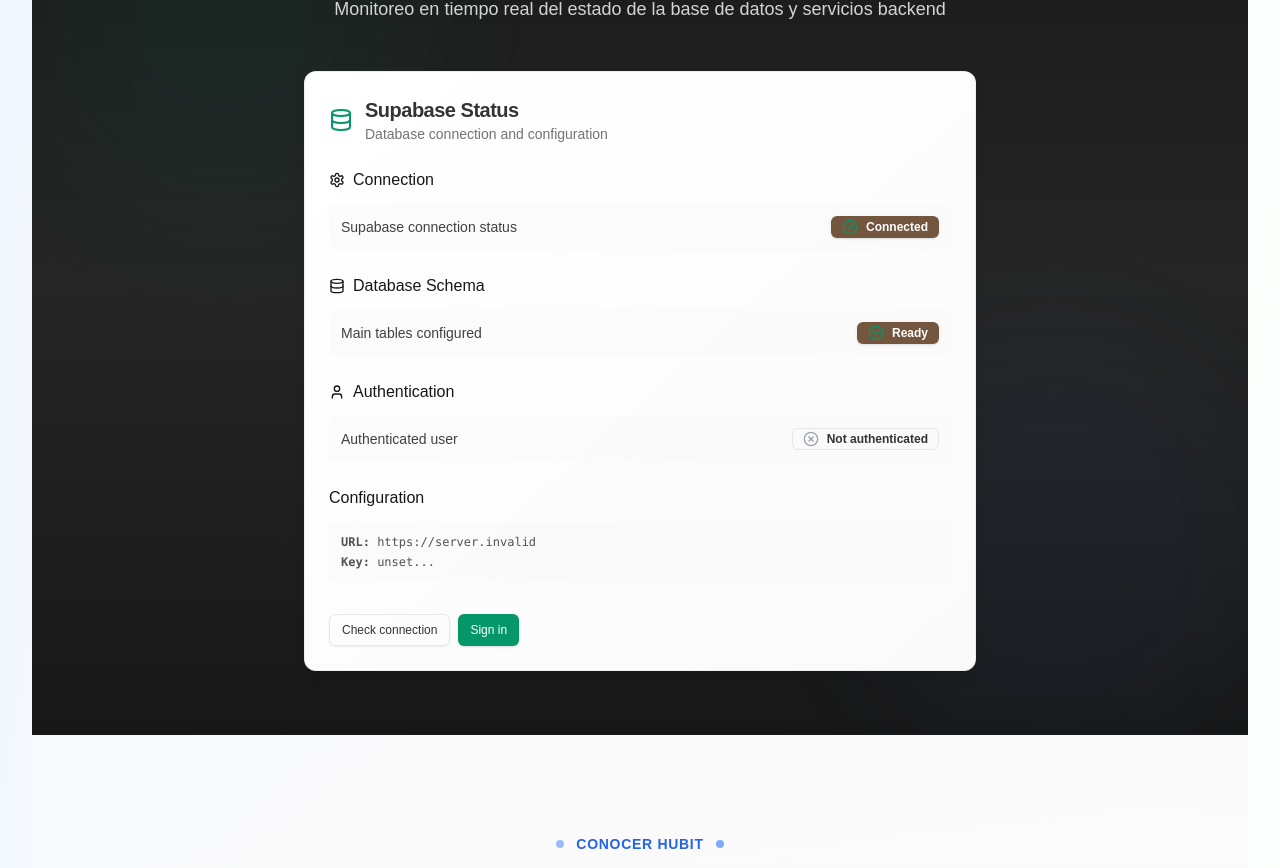
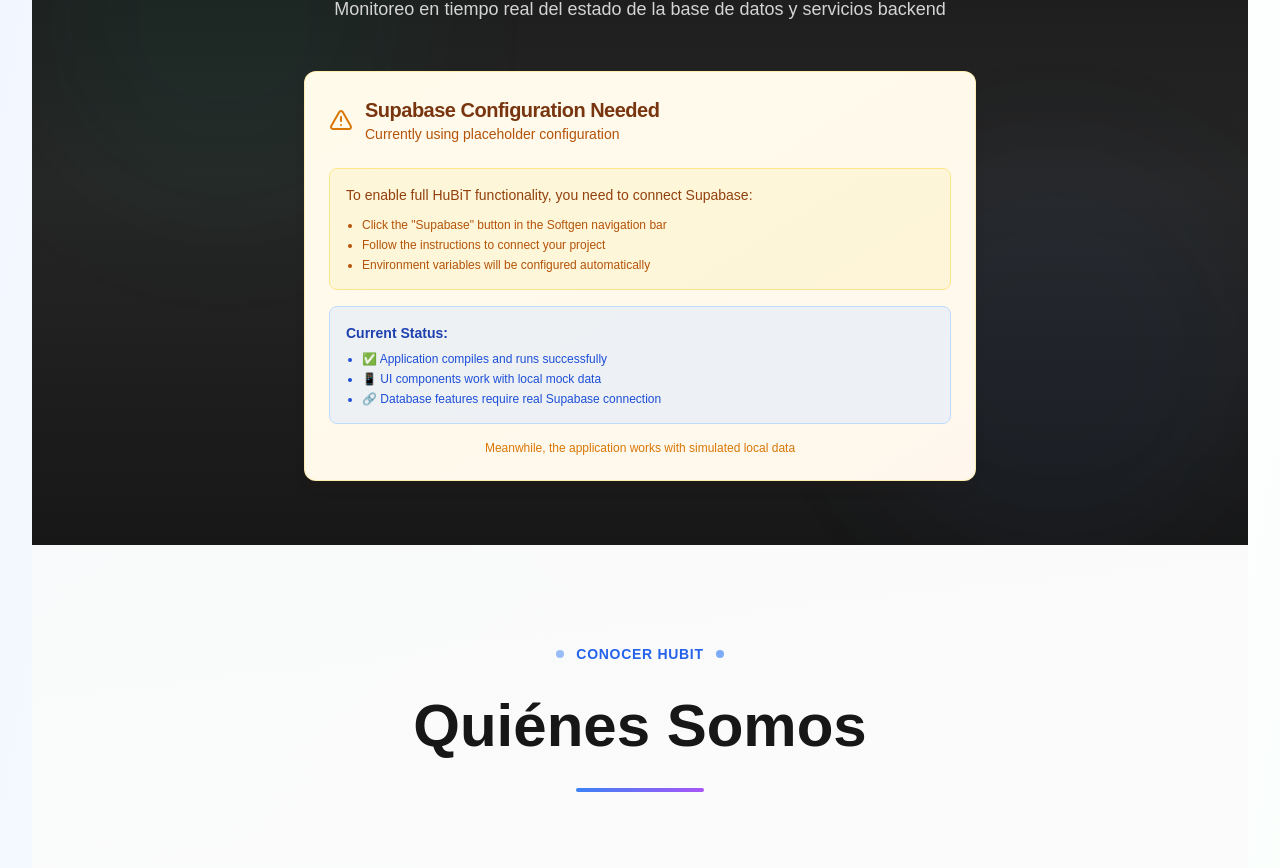
Before and after one commit to Hubit85/HubitApp, a Next.js app: page / in a window 1280 px wide. Shown: the part 1100-1968 px from the top of the page. Built offline with nearby package versions, Linux system fonts and the light colour scheme; no server answers; the database is empty.

Commit message:
fix(supabase): Update database types to resolve compilation errors

```diff
--- a/src/components/SupabaseStatus.tsx
+++ b/src/components/SupabaseStatus.tsx
@@ -3,7 +3,7 @@
 import { Badge } from "@/components/ui/badge";
 import { Button } from "@/components/ui/button";
 import { CheckCircle, XCircle, Loader2, Database, User, Settings, AlertTriangle } from "lucide-react";
-import { useState, useEffect } from "react";
+import { useState, useEffect, useCallback } from "react";
 import { supabase, isSupabaseConfigured } from "@/integrations/supabase/client";
 
 export default function SupabaseStatus() {
@@ -11,81 +11,74 @@
   const [connectionStatus, setConnectionStatus] = useState<'checking' | 'connected' | 'error' | 'placeholder'>('checking');
   const [dbStatus, setDbStatus] = useState<'checking' | 'ready' | 'error' | 'placeholder'>('checking');
 
-  // Check if we're using placeholder configuration
-  const isPlaceholderConfig = process.env.NEXT_PUBLIC_SUPABASE_URL?.includes('placeholder-project') ||
-                             process.env.NEXT_PUBLIC_SUPABASE_ANON_KEY?.includes('placeholder') ||
-                             !isSupabaseConfigured();
+  const configured = isSupabaseConfigured();
+
+  const checkConnection = useCallback(async (): Promise<boolean> => {
+    if (!configured) {
+      return false;
+    }
+    try {
+      const timeoutPromise = new Promise<never>((_, reject) => setTimeout(() => reject(new Error('Connection timeout')), 5000));
+      const connectionPromise = supabase.from('profiles').select('id').limit(0);
+      const { error } = await Promise.race([connectionPromise, timeoutPromise]);
+      const connected = !error || error.code === 'PGRST116';
+      return connected;
+    } catch (error) {
+      console.warn('🚨 Connection check failed:', error);
+      return false;
+    }
+  }, [configured]);
+
+  const checkDatabaseTables = useCallback(async () => {
+    if (!configured) {
+      setDbStatus('placeholder');
+      return;
+    }
+    try {
+      setDbStatus('checking');
+      const timeoutPromise = new Promise<never>((_, reject) => setTimeout(() => reject(new Error('Database check timeout')), 8000));
+      const checksPromise = Promise.allSettled([
+        supabase.from('profiles').select('count', { count: 'exact' }).limit(1),
+        supabase.from('properties').select('count', { count: 'exact' }).limit(1),
+        supabase.from('budget_requests').select('count', { count: 'exact' }).limit(1),
+      ]);
+      const results = await Promise.race([checksPromise, timeoutPromise]);
+      const hasFailures = results.some((result: any) => {
+        if (result.status === 'rejected') return true;
+        if (result.status === 'fulfilled' && result.value.error) {
+          const acceptableErrors = ['PGRST116', 'PGRST103', '42501'];
+          return !acceptableErrors.includes(result.value.error.code);
+        }
+        return false;
+      });
+      setDbStatus(hasFailures ? 'error' : 'ready');
+    } catch (error) {
+      console.warn('⚠️ Database tables check exception:', error);
+      setDbStatus('error');
+    }
+  }, [configured]);
 
   useEffect(() => {
     let mounted = true;
     let checkInterval: NodeJS.Timeout;
 
-    const performConnectionCheck = async () => {
+    const runChecks = () => {
       if (!mounted) return;
-
-      // Skip network calls if using placeholder configuration
-      if (isPlaceholderConfig) {
-        if (mounted) {
-          setConnectionStatus('placeholder');
-        }
+      if (!configured) {
+        setConnectionStatus('placeholder');
+        setDbStatus('placeholder');
         return;
       }
-
-      try {
-        setConnectionStatus('checking');
-
-        const isConnected = await checkConnection();
-
-        if (mounted) {
-          setConnectionStatus(isConnected ? 'connected' : 'error');
-
-          // Only show errors in console if not placeholder
-          if (!isConnected) {
-            console.warn('⚠️ Supabase connection appears to be down');
-          } else if (connectionStatus === 'error' && isConnected) {
-            console.log('✅ Supabase connection restored');
-          }
-        }
-      } catch (error) {
-        console.warn('🔍 Connection check error:', error);
-        if (mounted) {
-          setConnectionStatus('error');
-        }
-      }
+      checkConnection().then(connected => {
+        if(mounted) setConnectionStatus(connected ? 'connected' : 'error');
+      });
+      checkDatabaseTables();
     };
 
-    const performDatabaseCheck = async () => {
-      if (!mounted) return;
+    runChecks();
 
-      // Skip network calls if using placeholder configuration
-      if (isPlaceholderConfig) {
-        if (mounted) {
-          setDbStatus('placeholder');
-        }
-        return;
-      }
-
-      try {
-        setDbStatus('checking');
-        await checkDatabaseTables();
-      } catch (error) {
-        console.warn('🔍 Database check error:', error);
-        if (mounted) {
-          setDbStatus('error');
-        }
-      }
-    };
-
-    // Initial checks
-    performConnectionCheck();
-    performDatabaseCheck();
-
-    // Set up periodic checks only if not using placeholder config
-    if (!isPlaceholderConfig) {
-      checkInterval = setInterval(() => {
-        performConnectionCheck();
-        performDatabaseCheck();
-      }, 30000);
+    if (configured) {
+      checkInterval = setInterval(runChecks, 30000);
     }
 
     return () => {
@@ -94,88 +87,7 @@
         clearInterval(checkInterval);
       }
     };
-  }, [isPlaceholderConfig]);
-
-  const checkConnection = async (): Promise<boolean> => {
-    // Don't make network calls to placeholder URLs
-    if (isPlaceholderConfig) {
-      return false;
-    }
-
-    try {
-      // Create a simple timeout promise
-      const timeoutPromise = new Promise((_, reject) => {
-        setTimeout(() => reject(new Error('Connection timeout')), 5000);
-      });
-
-      // Try a very lightweight query that doesn't depend on RLS
-      const connectionPromise = supabase
-        .from('profiles')
-        .select('id')
-        .limit(0);
-
-      const result = await Promise.race([connectionPromise, timeoutPromise]) as any;
-      const { error } = result;
-
-      // Connection is OK if no error or if it's just "no rows found"
-      const connected = !error || error.code === 'PGRST116';
-
-      console.log('🔗 Connection check result:', {
-        connected,
-        error: error?.message || 'none',
-        code: error?.code || 'none'
-      });
-
-      return connected;
-
-    } catch (error) {
-      console.warn('🚨 Connection check failed:', error);
-      return false;
-    }
-  };
-
-  const checkDatabaseTables = async () => {
-    // Don't make network calls to placeholder URLs
-    if (isPlaceholderConfig) {
-      setDbStatus('placeholder');
-      return;
-    }
-
-    try {
-      console.log('🔍 Checking database tables...');
-
-      // Create timeout for database checks
-      const timeoutPromise = new Promise((_, reject) => {
-        setTimeout(() => reject(new Error('Database check timeout')), 8000);
-      });
-
-      // Check if main tables exist by testing specific queries with better error handling
-      const checksPromise = Promise.allSettled([
-        supabase.from('profiles').select('count').limit(1),
-        supabase.from('properties').select('count').limit(1),
-        supabase.from('budget_requests').select('count').limit(1)
-      ]);
-
-      const checks = await Promise.race([checksPromise, timeoutPromise]) as any;
-
-      const hasFailures = checks.some((result: any) => {
-        if (result.status === 'rejected') return true;
-        if (result.status === 'fulfilled' && result.value.error) {
-          // Allow certain "acceptable" errors that indicate the table exists but query failed due to RLS
-          const acceptableErrors = ['PGRST116', 'PGRST103', '42501'];
-          return !acceptableErrors.includes(result.value.error.code);
-        }
-        return false;
-      });
-
-      console.log('✅ Database tables check completed:', { hasFailures });
-      setDbStatus(hasFailures ? 'error' : 'ready');
-
-    } catch (error) {
-      console.warn('⚠️ Database tables check exception:', error);
-      setDbStatus('error');
-    }
-  };
+  }, [configured, checkConnection, checkDatabaseTables]);
 
   const getStatusIcon = (status: string) => {
     switch (status) {
@@ -190,15 +102,9 @@
 
   const getStatusBadge = (status: string, label: string) => {
     let variant: "default" | "secondary" | "destructive" | "outline" = "secondary";
-
-    if (status === 'connected' || status === 'ready') {
-      variant = 'default';
-    } else if (status === 'error') {
-      variant = 'destructive';
-    } else if (status === 'placeholder') {
-      variant = 'outline';
-    }
-
+    if (status === 'connected' || status === 'ready') variant = 'default';
+    else if (status === 'error') variant = 'destructive';
+    else if (status === 'placeholder') variant = 'outline';
     return (
       <Badge variant={variant} className="flex items-center gap-2">
         {getStatusIcon(status)}
@@ -207,8 +113,7 @@
     );
   };
 
-  // Show configuration notice if using placeholder config
-  if (isPlaceholderConfig) {
+  if (!configured) {
     return (
       <Card className="w-full max-w-2xl bg-gradient-to-br from-amber-50 to-orange-50 border-amber-200/60 shadow-lg shadow-amber-900/5">
         <CardHeader>
@@ -263,7 +168,6 @@
         </div>
       </CardHeader>
       <CardContent className="space-y-6">
-        {/* Connection Status */}
         <div className="space-y-3">
           <h3 className="font-medium text-neutral-900 flex items-center gap-2">
             <Settings className="h-4 w-4" />
@@ -276,8 +180,6 @@
                            connectionStatus === 'placeholder' ? 'Placeholder' : 'Checking...')}
           </div>
         </div>
-
-        {/* Database Schema */}
         <div className="space-y-3">
           <h3 className="font-medium text-neutral-900 flex items-center gap-2">
             <Database className="h-4 w-4" />
@@ -290,8 +192,6 @@
                            dbStatus === 'placeholder' ? 'Placeholder' : 'Checking...')}
           </div>
         </div>
-
-        {/* Authentication Status */}
         <div className="space-y-3">
           <h3 className="font-medium text-neutral-900 flex items-center gap-2">
             <User className="h-4 w-4" />
@@ -329,8 +229,6 @@
             )}
           </div>
         </div>
-
-        {/* Configuration Info */}
         <div className="space-y-3">
           <h3 className="font-medium text-neutral-900">Configuration</h3>
           <div className="text-xs text-neutral-600 space-y-1 bg-neutral-50/50 p-3 rounded-lg font-mono">
@@ -338,19 +236,17 @@
             <p><span className="font-semibold">Key:</span> {process.env.NEXT_PUBLIC_SUPABASE_ANON_KEY?.substring(0, 20)}...</p>
           </div>
         </div>
-
-        {/* Action Buttons */}
         <div className="flex gap-2 pt-2">
           <Button
             variant="outline"
             size="sm"
             onClick={() => {
-              if (!isPlaceholderConfig) {
+              if (configured) {
                 checkConnection();
                 checkDatabaseTables();
               }
             }}
-            disabled={isPlaceholderConfig}
+            disabled={!configured}
             className="bg-transparent hover:bg-neutral-50"
           >
             Check connection
--- a/src/integrations/supabase/client.ts
+++ b/src/integrations/supabase/client.ts
@@ -1,34 +1,44 @@
-// This file is automatically generated. Do not edit it directly.
-import { createClient } from '@supabase/supabase-js';
-import type { Database } from './types';
+import { createClient } from "@supabase/supabase-js";
+import type { Database } from "./types";
 
-const SUPABASE_URL = "https://djkrzbmgzfwagmripozi.supabase.co";
-const SUPABASE_PUBLISHABLE_KEY = "eyJhbGciOiJIUzI1NiIsInR5cCI6IkpXVCJ9.eyJpc3MiOiJzdXBhYmFzZSIsInJlZiI6ImRqa3J6Ym1nemZ3YWdtcmlwb3ppIiwicm9sZSI6ImFub24iLCJpYXQiOjE3NTEyMjIyODgsImV4cCI6MjA2Njc5ODI4OH0.P6gVuh5Vi-EP9hSm1WooCXjJKiy8sCl4wZcC_N2KehY";
+const SUPABASE_URL = process.env.NEXT_PUBLIC_SUPABASE_URL;
+const SUPABASE_ANON_KEY = process.env.NEXT_PUBLIC_SUPABASE_ANON_KEY;
 
-// Import the supabase client like this:
-// import { supabase } from "@/integrations/supabase/client";
-
-export const supabase = createClient<Database>(SUPABASE_URL, SUPABASE_PUBLISHABLE_KEY);
-
-// Helper function to check if Supabase is properly configured
+/**
+ * Checks if Supabase is properly configured by verifying the presence and validity of environment variables.
+ * @returns {boolean} `true` if configured, `false` otherwise.
+ */
 export const isSupabaseConfigured = (): boolean => {
-  if (!SUPABASE_URL || !SUPABASE_PUBLISHABLE_KEY) {
+  if (!SUPABASE_URL || !SUPABASE_ANON_KEY) {
     return false;
   }
 
-  // Check if we're using placeholder values
-  if (SUPABASE_URL.includes('placeholder-project') ||
-      SUPABASE_PUBLISHABLE_KEY.includes('placeholder') ||
-      SUPABASE_URL === 'your-project-url' ||
-      SUPABASE_PUBLISHABLE_KEY === 'your-anon-key') {
+  // Check for default placeholder values.
+  if (
+    SUPABASE_URL.includes("your-project-url") ||
+    SUPABASE_ANON_KEY.includes("your-anon-key")
+  ) {
     return false;
   }
 
-  // Basic validation of URL format
+  // Check for placeholder values used in some environments.
+  if (SUPABASE_URL.includes("placeholder-project")) {
+    return false;
+  }
+
+  // Validate the URL format.
   try {
     const url = new URL(SUPABASE_URL);
-    return url.hostname.includes('supabase.co') || url.hostname.includes('supabase.com');
+    return url.protocol === "https:" && (url.hostname.endsWith(".supabase.co") || url.hostname.endsWith(".supabase.com"));
   } catch {
     return false;
   }
 };
+
+// Initialize Supabase client.
+// If the config is invalid, provide dummy values to prevent the client from throwing an error,
+// as the application should still be able to run in a "disconnected" state.
+export const supabase = createClient<Database>(
+  SUPABASE_URL || "http://localhost:54321",
+  SUPABASE_ANON_KEY || "placeholder-key"
+);
```
